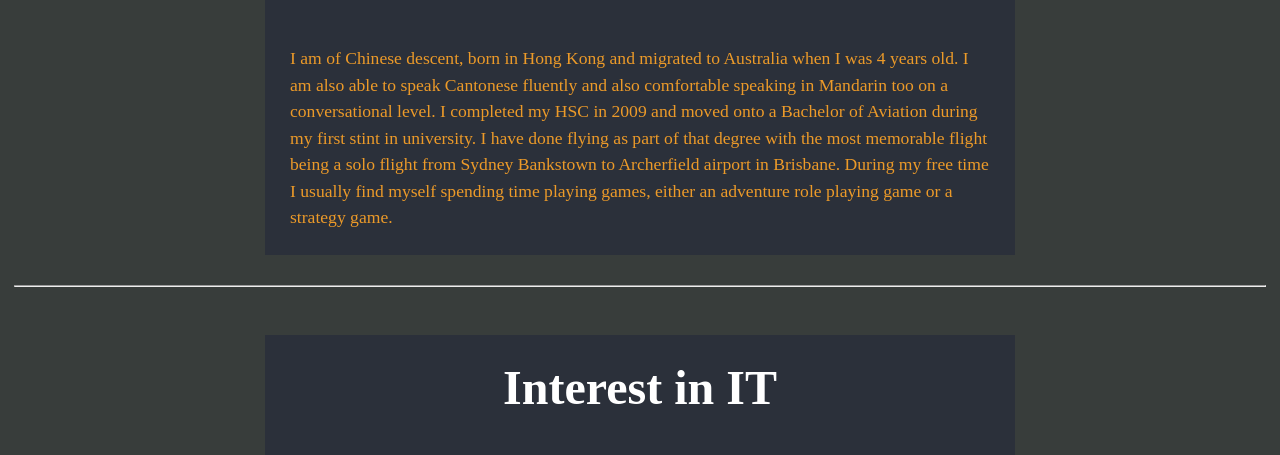
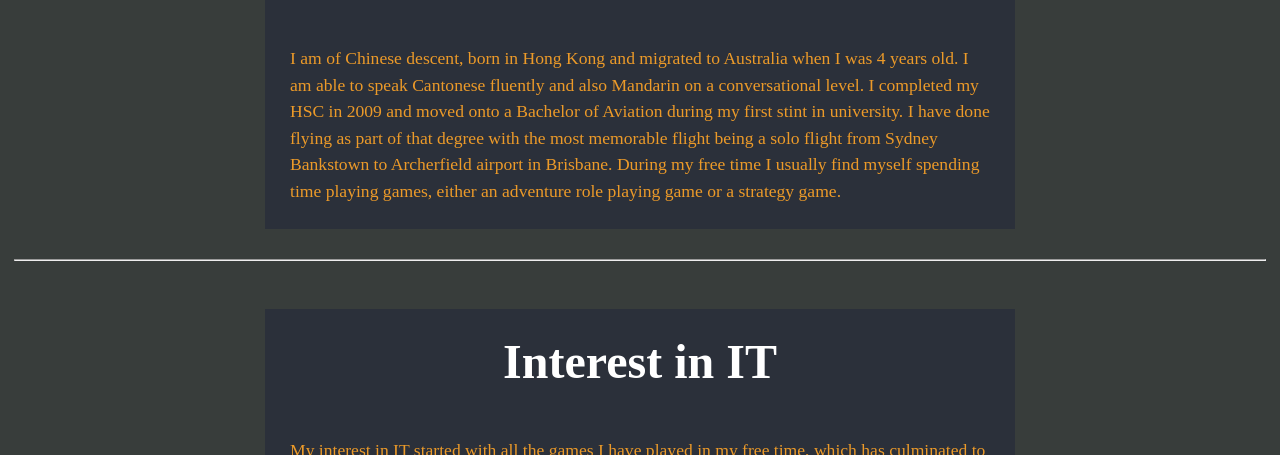
Before and after one commit to JamesCheuk/IIT-Assignment-1, a plain HTML site: page index.html in a window 1280 px wide. Shown: the part 753-1208 px from the top of the page. Drawn offline with Linux system fonts and the light colour scheme.

Commit message:
Update index.html

```diff
--- a/index.html
+++ b/index.html
@@ -22,7 +22,7 @@
 		<article>
 			<h1>Personal Info</h1>
 			<p> I am of Chinese descent, born in Hong Kong and migrated to Australia when I was 4 years old.
-			I am also able to speak Cantonese fluently and also comfortable speaking in Mandarin too on a conversational level.
+			I am able to speak Cantonese fluently and also Mandarin on a conversational level.
 			I completed my HSC in 2009 and moved onto a Bachelor of Aviation during my first stint in university.
 			I have done flying as part of that degree with the most memorable flight being a solo flight from Sydney Bankstown to Archerfield airport in Brisbane.
 			During my free time I usually find myself spending time playing games, either an adventure role playing game or a strategy game.
```
